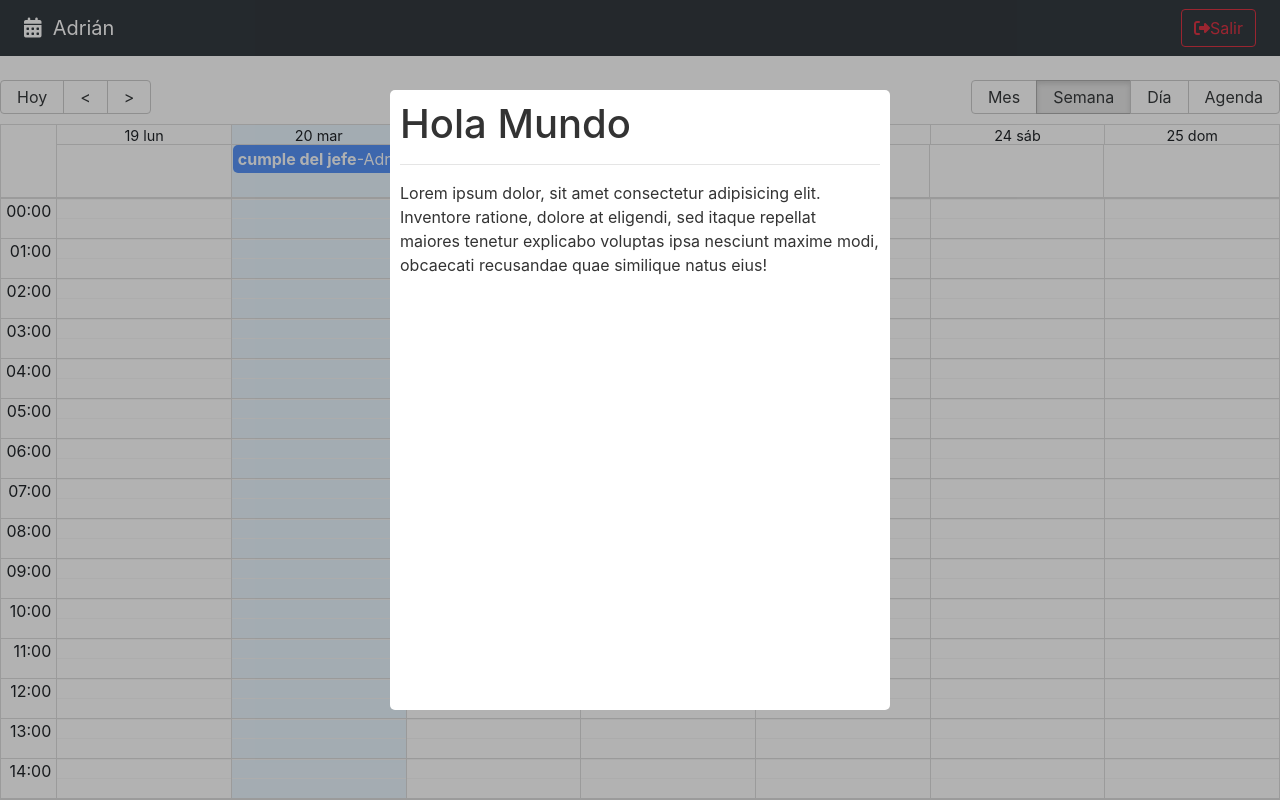
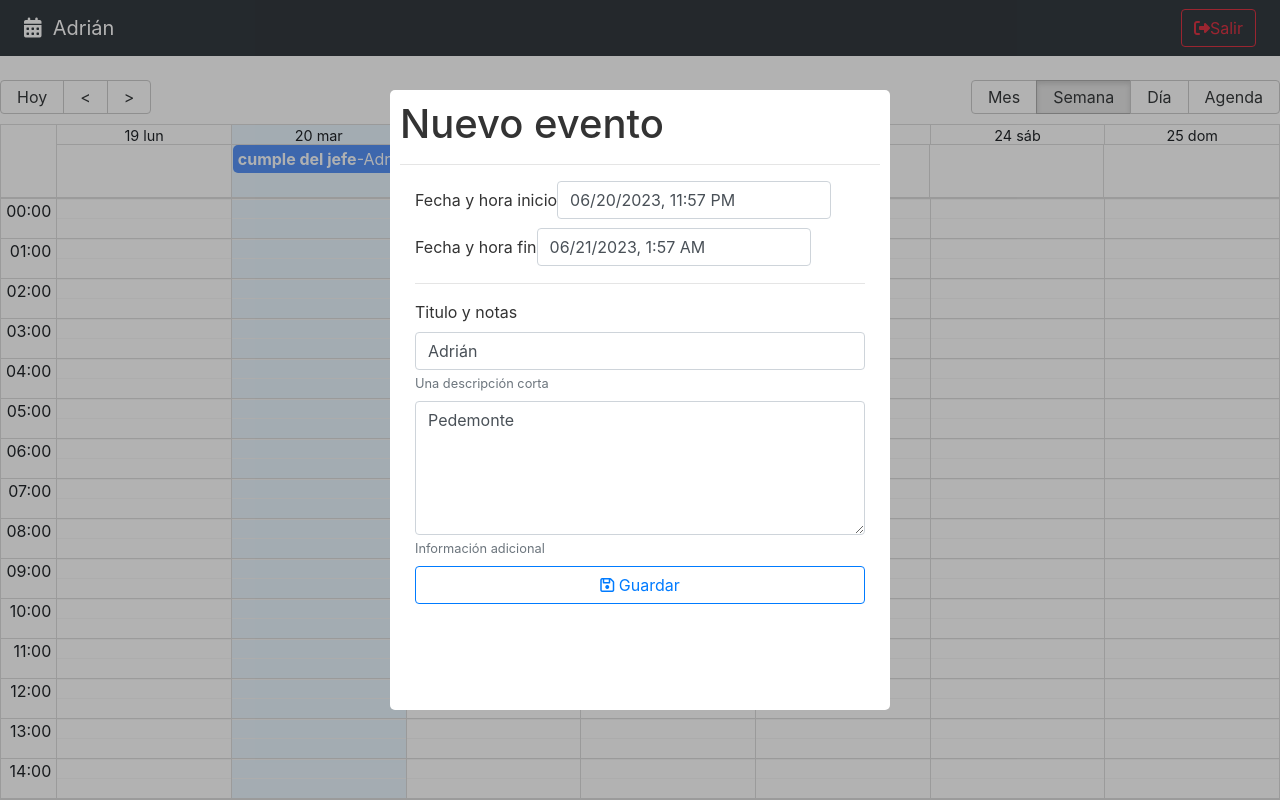
Before and after one commit to adrianpede/calendar, a React (Vite) app: page / in a window 1280 px wide. Built offline with nearby package versions, Linux system fonts and the light colour scheme.

Commit message:
Contenido del Modal

```diff
--- a/package.json
+++ b/package.json
@@ -12,6 +12,7 @@
     "date-fns": "^2.30.0",
     "react": "^18.2.0",
     "react-big-calendar": "^1.8.1",
+    "react-datepicker": "^4.15.0",
     "react-dom": "^18.2.0",
     "react-modal": "^3.16.1",
     "react-router-dom": "^6.13.0"
--- a/src/calendar/components/CalendarModal.jsx
+++ b/src/calendar/components/CalendarModal.jsx
@@ -1,5 +1,9 @@
+import { addHours } from 'date-fns';
 import { useState } from 'react';
+
 import Modal from 'react-modal';
+import DatePicker from "react-datepicker";
+import "react-datepicker/dist/react-datepicker.css";
 
 const customStyles = {
     content: {
@@ -16,7 +20,32 @@
 
 export const CalendarModal = () => {
 
-    const [isOpen, setIsOpen] = useState(true)
+    const [isOpen, setIsOpen] = useState(true);
+
+    const [formValues, setFormValues] = useState({
+      title: 'Adrián',
+      notes: 'Pedemonte',
+      start: new Date(),
+      end: addHours( new Date(), 2)
+    });
+
+    const onInputChanged = ({target}) => {
+
+      setFormValues({
+        ...formValues,
+        [target.name]: target.value
+      })
+
+    }
+
+    const onDateChanged = (event, changing) => {
+
+      setFormValues({
+        ...formValues,
+        [changing]: event
+      })
+
+    }
 
     const oncloseModal = () => {
         console.log('cerrando modal');
@@ -32,10 +61,68 @@
         overlayClassName="modal-fondo"
         closeTimeoutMS={200}
     >
-        <h1>Hola Mundo</h1>
-        <hr/>
-        <p>Lorem ipsum dolor, sit amet consectetur adipisicing elit. Inventore ratione, dolore at eligendi, sed itaque repellat maiores tenetur explicabo voluptas ipsa nesciunt maxime modi, obcaecati recusandae quae similique natus eius!</p>
+        <h1> Nuevo evento </h1>
+<hr />
+    <form className="container">
 
+        <div className="form-group mb-2">
+            <label>Fecha y hora inicio</label>
+             <DatePicker
+               selected={formValues.start}
+               onChange={(event) => onDateChanged(event,'start')}
+               className='form-control'
+               dateFormat='Pp'
+             />
+        </div>
+
+        <div className="form-group mb-2">
+            <label>Fecha y hora fin</label>
+            <DatePicker
+               minDate={formValues.start}
+               selected={formValues.end}
+               onChange={(event) => onDateChanged(event,'end')}
+               className='form-control'
+               dateFormat='Pp'
+             />
+        </div>
+
+        <hr />
+        <div className="form-group mb-2">
+            <label>Titulo y notas</label>
+            <input
+                type="text"
+                className="form-control"
+                placeholder="Título del evento"
+                name="title"
+                autoComplete="off"
+                value={formValues.title}
+                onChange={onInputChanged}
+            />
+            <small id="emailHelp" className="form-text text-muted">Una descripción corta</small>
+        </div>
+
+        <div className="form-group mb-2">
+            <textarea
+                type="text"
+                className="form-control"
+                placeholder="Notas"
+                rows="5"
+                name="notes"
+                value={formValues.notes}
+                onChange={onInputChanged}
+            ></textarea>
+            <small id="emailHelp" className="form-text text-muted">Información adicional</small>
+        </div>
+
+        <button
+            type="submit"
+            className="btn btn-outline-primary btn-block"
+        >
+            <i className="far fa-save"></i>
+            <span> Guardar</span>
+        </button>
+
+    </form>
     </Modal>
   )
 }
```
Also changed, not shown: 1 other file (tests, documents, lock files or other folders).
